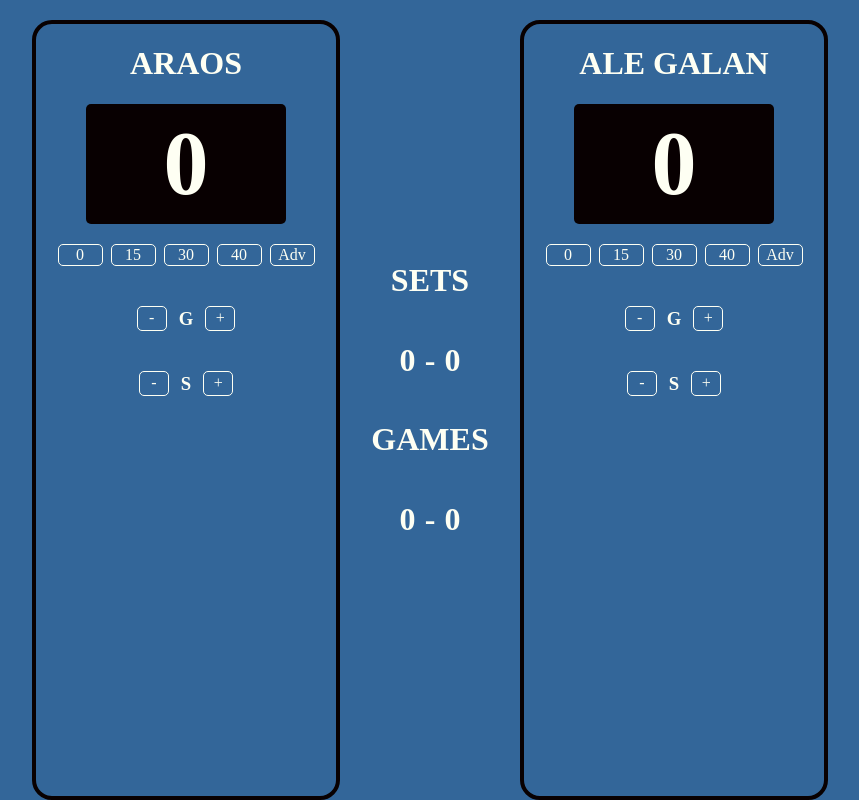
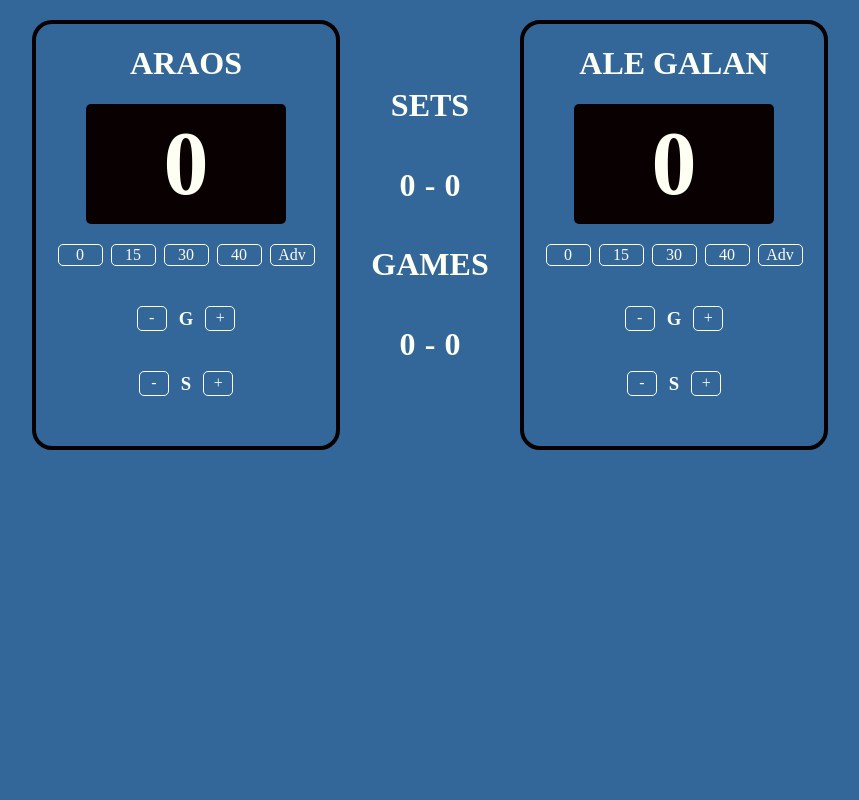
Before and after one commit to VicenteAraos/Padel_ScoreBoard, a website built with Vite: page index.html in a window 1280 px wide. Shown: the whole page, without its empty margins (210-1069 px from the left). Built offline with nearby package versions, Linux system fonts and the light colour scheme.

Commit message:
Update index.css
Scoreboard max height set for usability

```diff
--- a/index.css
+++ b/index.css
@@ -45,6 +45,7 @@ h3{
     display: flex;
     justify-content: space-around;
     max-width: 1000px;
+    max-height: 450px;
 }
 
 .btn{
@@ -70,6 +71,7 @@ h3{
     margin: auto 0;
     padding: 0px 10px;
     min-width: 160px;
+    max-height: 450px;
 }
 
 
@@ -92,6 +94,7 @@ h3{
     border: 4px solid var(--black);
     margin-top:20px;
     border-radius: 20px;
+    max-height: 450px;
 
 }
 
```
